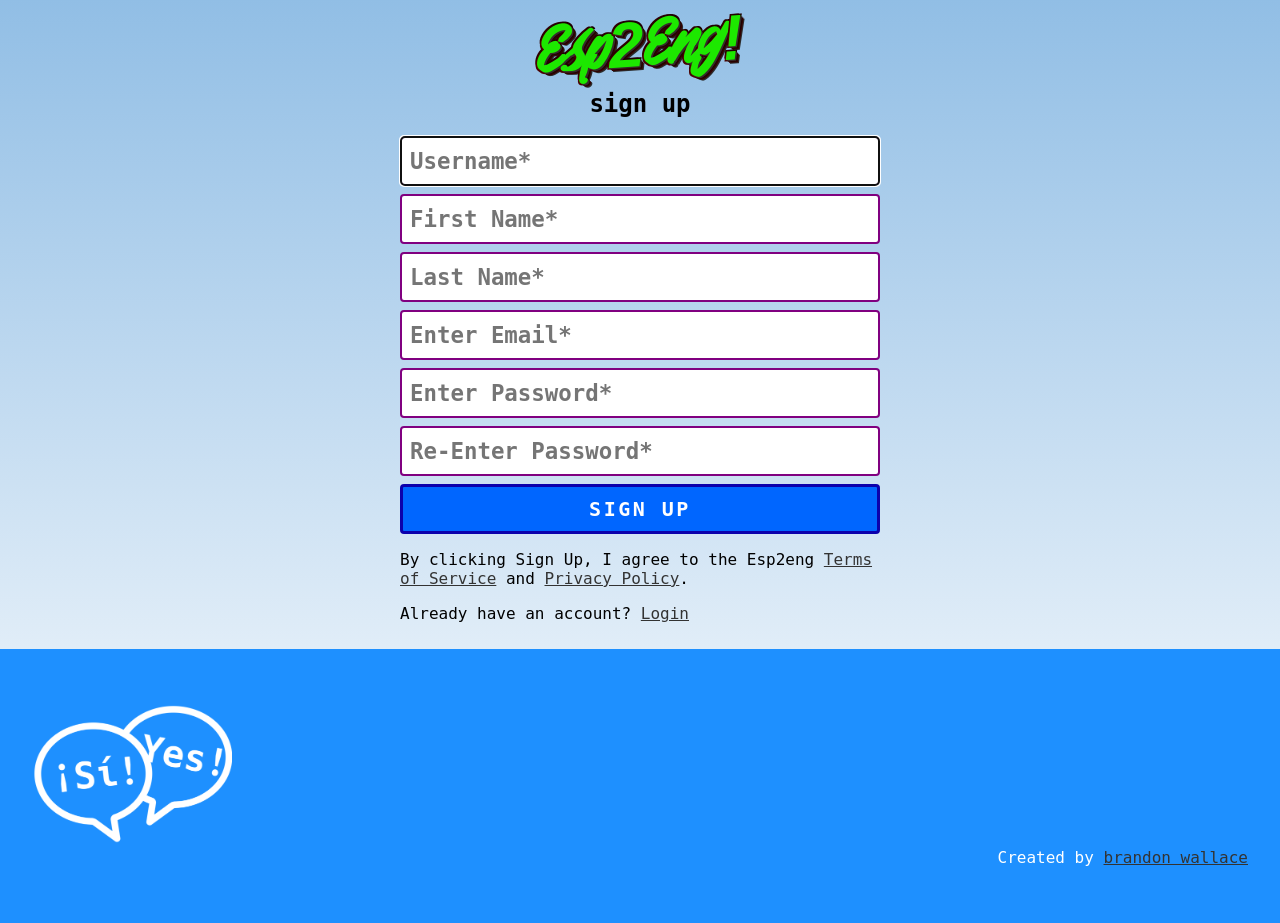
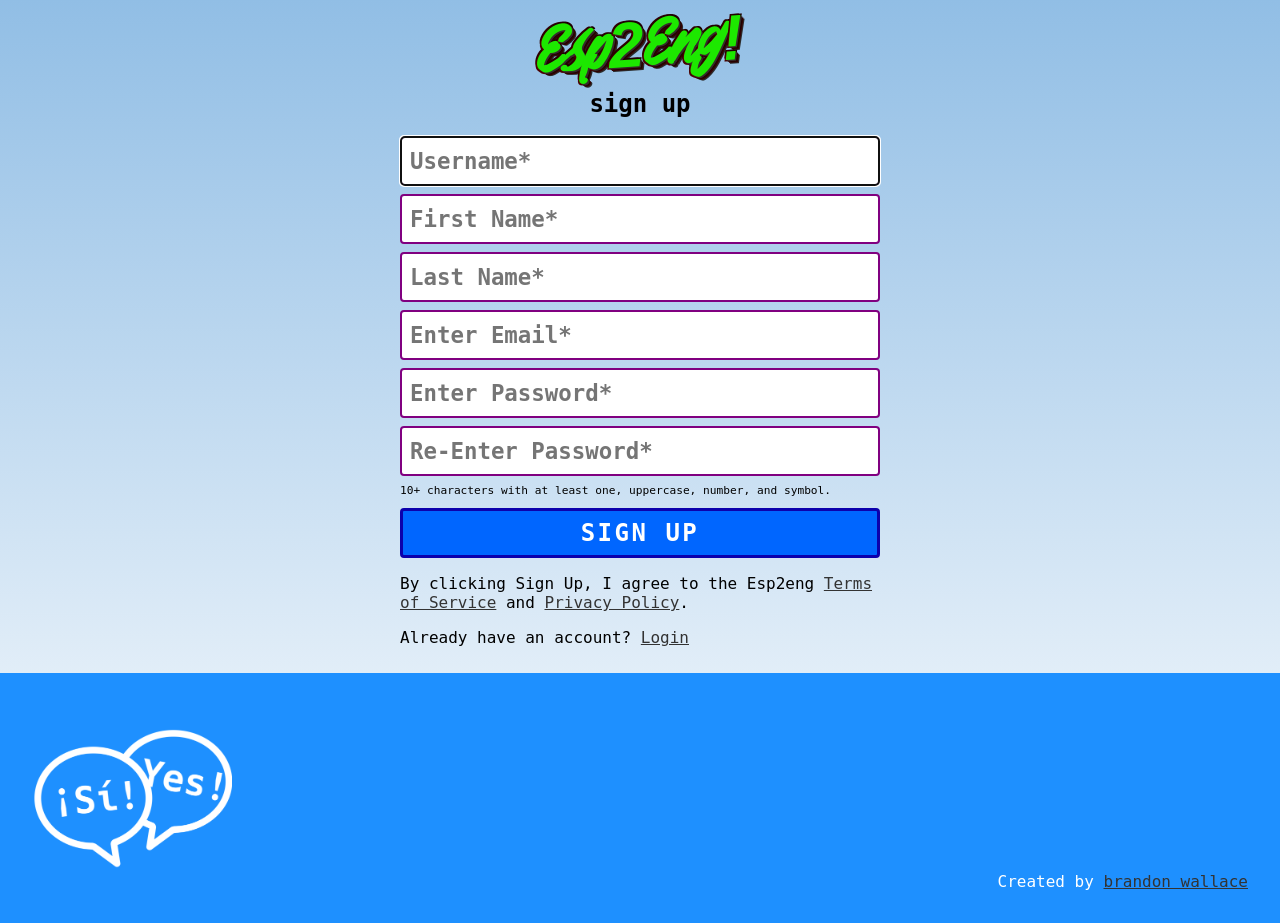
Before and after one commit to brandon-wallace/esp2eng, a Flask app: page /signup in a window 1280 px wide. Shown: the part 81-1004 px from the top of the page. Before the commit the page ends 947 px from the top, so only its background shows below. Run offline with Flask 2, Linux system fonts and the light colour scheme; some libraries are stand-ins or nearby versions.

Commit message:
config: Password constraints
Add password constraints.

```diff
--- a/application/static/css/style.css
+++ b/application/static/css/style.css
@@ -88,7 +88,6 @@ header {
 
 nav {
     display: none;
-
 }
 
 .hamburger {
@@ -268,6 +267,11 @@ form {
     font-size: 1.5rem;
 }
 
+#password__constraints {
+    font-size: .7rem;
+    margin-top: 0;
+}
+
 .bttn {
     border: 0;
     width: 100%;
@@ -277,7 +281,7 @@ form {
     margin: 0 auto;
     max-width: 400px;
     font-weight: bold;
-    font-size: 1.25rem;
+    font-size: 1.5rem;
     border-radius: 4px;
     font-family: inherit;
     letter-spacing: 2.5px;
--- a/application/templates/auth/signup.html
+++ b/application/templates/auth/signup.html
@@ -21,16 +21,9 @@
       {{ displayField(form.firstname, "First Name*") }}
       {{ displayField(form.lastname, "Last Name*") }}
       {{ displayField(form.email, "Enter Email*") }}
-      {{ displayField(form.password, "Enter Password*", class="form__input passwd__field") }}
+      {{ displayField(form.password, "Enter Password*", class="form__input passwd__field", ariadescribedby="password__consraints") }}
       {{ displayField(form.confirm_password, "Re-Enter Password*", class="form__input passwd__field") }}
-      {#
-      <p>
-        {% for error in form.recaptcha.errors %}
-            {{ error }}
-        {% endfor %}
-        {{ form.recaptcha }}
-      </p>
-      #}
+      <p id="password__constraints">10+ characters with at least one, uppercase, number, and symbol.</p>
       {{ form.submit(class_="bttn bttn--large") }}
       <p class="form__agreement">By clicking Sign Up, I agree to the Esp2eng
       <a class="login__link anchor__link" href="{{ url_for('auth.terms_of_service') }}">Terms of Service</a> and
```
